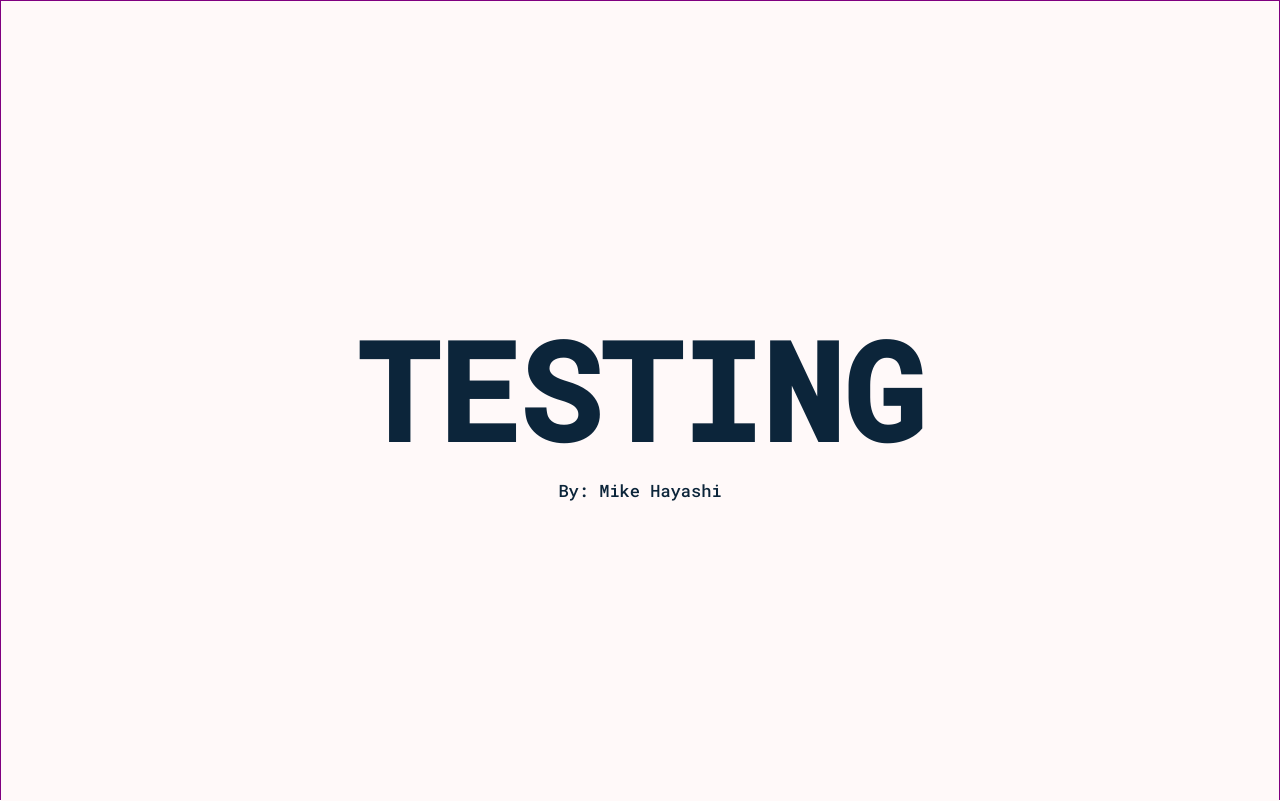
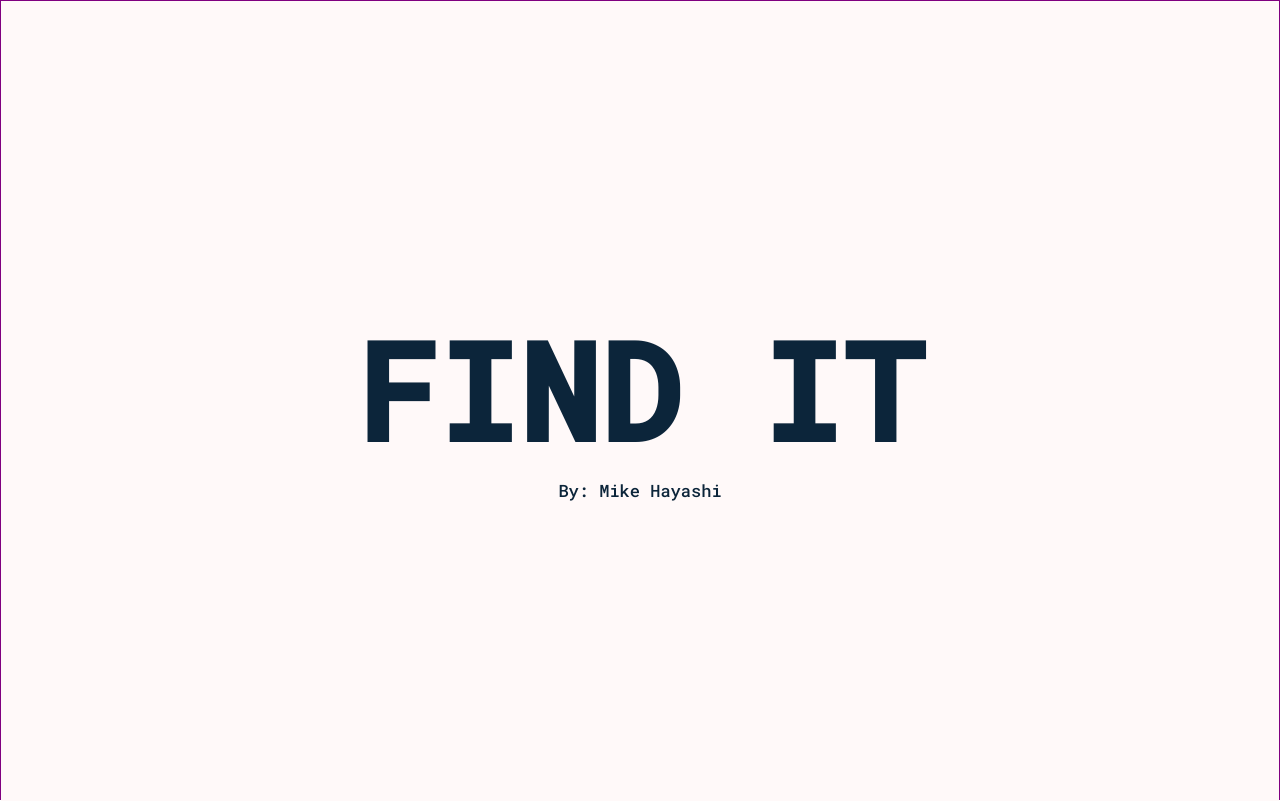
Before and after one commit to zoxeeiST/zone.github.io, a plain HTML site: page index.html in a window 1280 px wide. Drawn offline with Linux system fonts and the light colour scheme.

Commit message:
Update index.html

```diff
--- a/index.html
+++ b/index.html
@@ -14,7 +14,7 @@
         <div class="container">
         <section class="one">
             <div class="Homepage">
-                <h1>TESTING</h1>
+                <h1>FIND IT</h1>
                 <p>By: Mike Hayashi</p>
             </div>
         </section>
```
